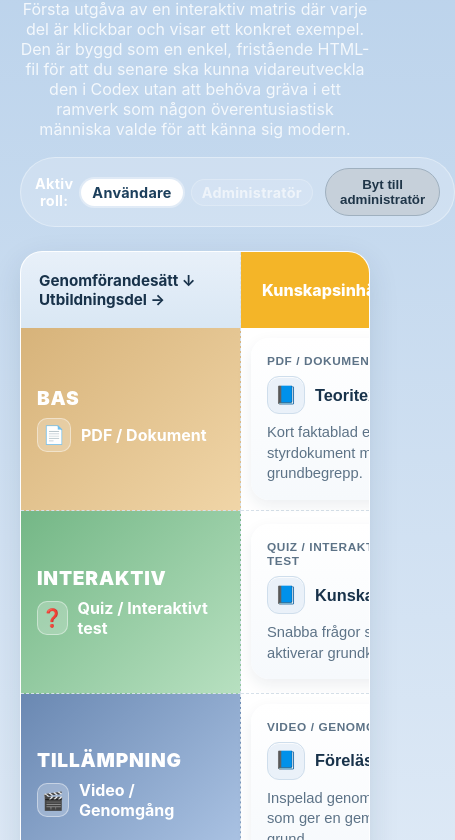
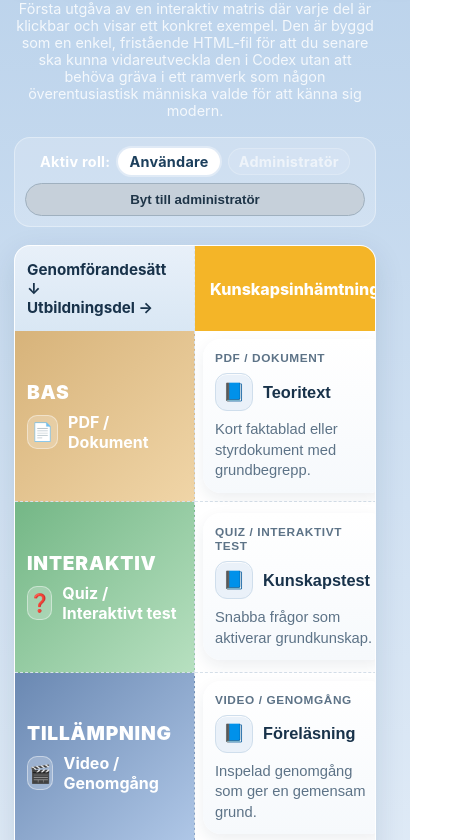
Before and after one commit to bofhus/pedagogisk_Karta, a plain HTML site: page index.html in a window 390 px wide. Shown: the part 158-998 px from the top of the page, 455 px wide, since content can reach past the window. Drawn offline with Linux system fonts and the light colour scheme.

Commit message:
Gör layouten mer mobilvänlig

```diff
--- a/index.html
+++ b/index.html
@@ -192,6 +192,7 @@
 
     .matrix-wrap {
       overflow-x: auto;
+      -webkit-overflow-scrolling: touch;
     }
 
     .matrix {
@@ -501,8 +502,116 @@
     }
 
     @media (max-width: 1100px) {
+      .page {
+        padding: 24px 14px 34px;
+      }
+
+      .hero p {
+        font-size: 0.95rem;
+      }
+
+      .role-controls {
+        display: flex;
+        flex-wrap: wrap;
+        justify-content: center;
+        border-radius: 16px;
+      }
+
+      .corner,
+      .row-header {
+        width: 180px;
+        min-width: 180px;
+      }
+
+      .matrix {
+        min-width: 860px;
+      }
+
+      .column-header,
+      .row-header,
+      .corner {
+        padding: 14px 12px;
+      }
+
+      .cell {
+        padding: 8px;
+        min-height: 120px;
+      }
+
+      .cell button {
+        padding: 12px;
+        min-height: 102px;
+      }
+
       .detail-card {
         max-height: 92vh;
+      }
+    }
+
+    @media (max-width: 700px) {
+      .hero {
+        margin-bottom: 18px;
+      }
+
+      .hero h1 {
+        font-size: clamp(1.6rem, 9vw, 2.2rem);
+      }
+
+      .hero p {
+        font-size: 0.9rem;
+      }
+
+      .role-controls {
+        width: 100%;
+        gap: 8px;
+        padding: 10px;
+      }
+
+      .role-status {
+        width: 100%;
+        justify-content: center;
+      }
+
+      .role-button {
+        width: 100%;
+      }
+
+      .matrix-card {
+        border-radius: 16px;
+      }
+
+      .matrix {
+        min-width: 760px;
+      }
+
+      .modal {
+        padding: 0;
+        align-items: flex-end;
+      }
+
+      .detail-card {
+        width: 100%;
+        max-height: min(86vh, 680px);
+        border-radius: 18px 18px 0 0;
+        padding: 18px 16px 20px;
+      }
+
+      .detail-header h2,
+      .detail-card h2 {
+        font-size: 1.2rem;
+      }
+
+      .detail-section {
+        margin-top: 14px;
+        padding-top: 14px;
+      }
+
+      .editor-fields {
+        gap: 10px;
+      }
+
+      .save-button {
+        width: 100%;
       }
     }
   </style>
```
